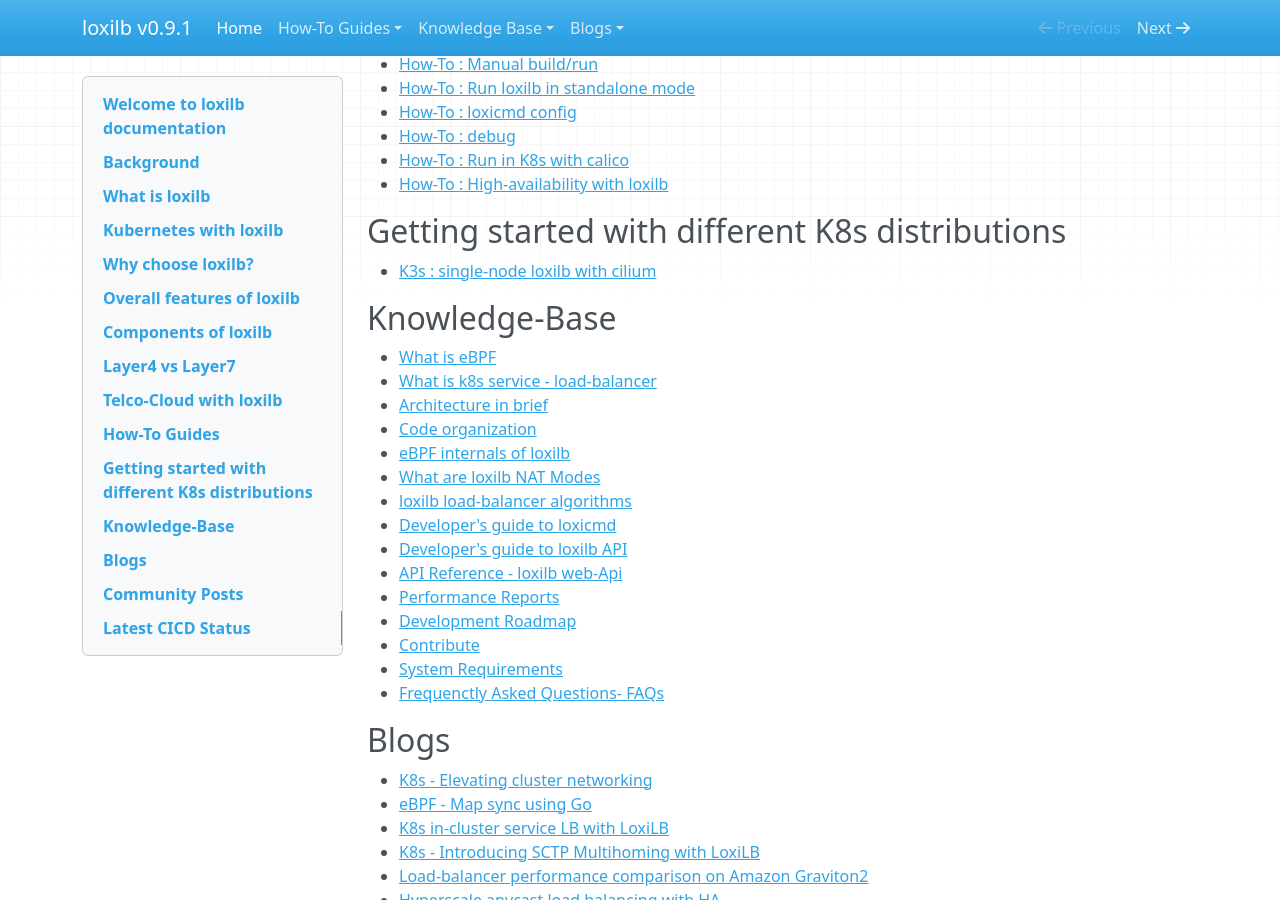
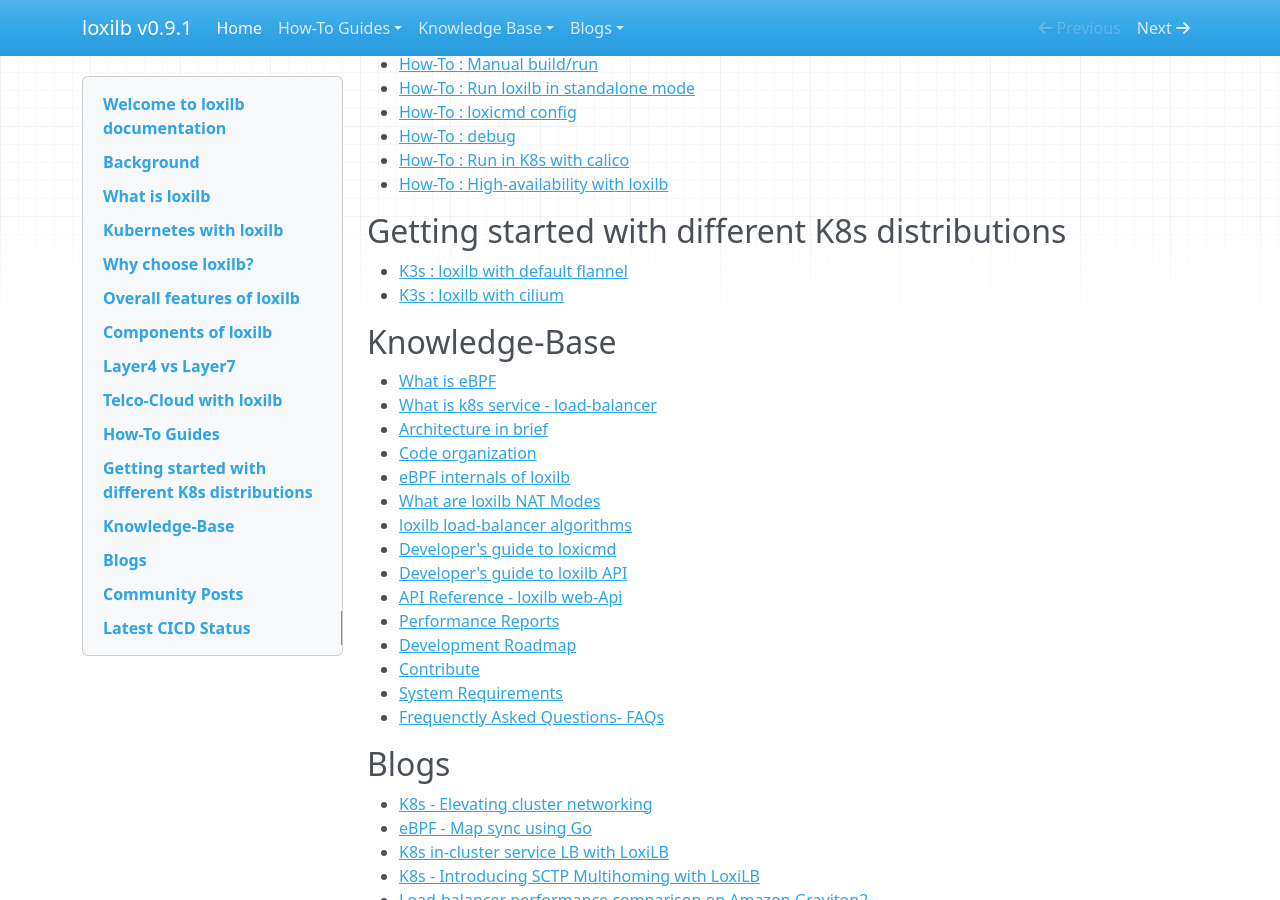
Before and after one commit to loxilb-io/loxilbdocs, an MkDocs documentation site: the page built from docs/index.md, in a window 1280 px wide and 900 px high, scrolled down 3242 px. Built offline with MkDocs 1.6.1, drawn with Linux system fonts in a browser that asks for light colours; nearby versions of some CDN libraries.

Commit message:
Update index.md

```diff
--- a/docs/index.md
+++ b/docs/index.md
@@ -88,8 +88,8 @@
 
 ## Getting started with different K8s distributions
 
-- [K3s : single-node loxilb with cilium](quick_start_with_cilium.md)
-
+- [K3s : loxilb with default flannel](k3s_quick_start_flannel.md)
+- [K3s : loxilb with cilium](quick_start_with_cilium.md)
 
 ## Knowledge-Base
 - [What is eBPF](ebpf.md)
```
